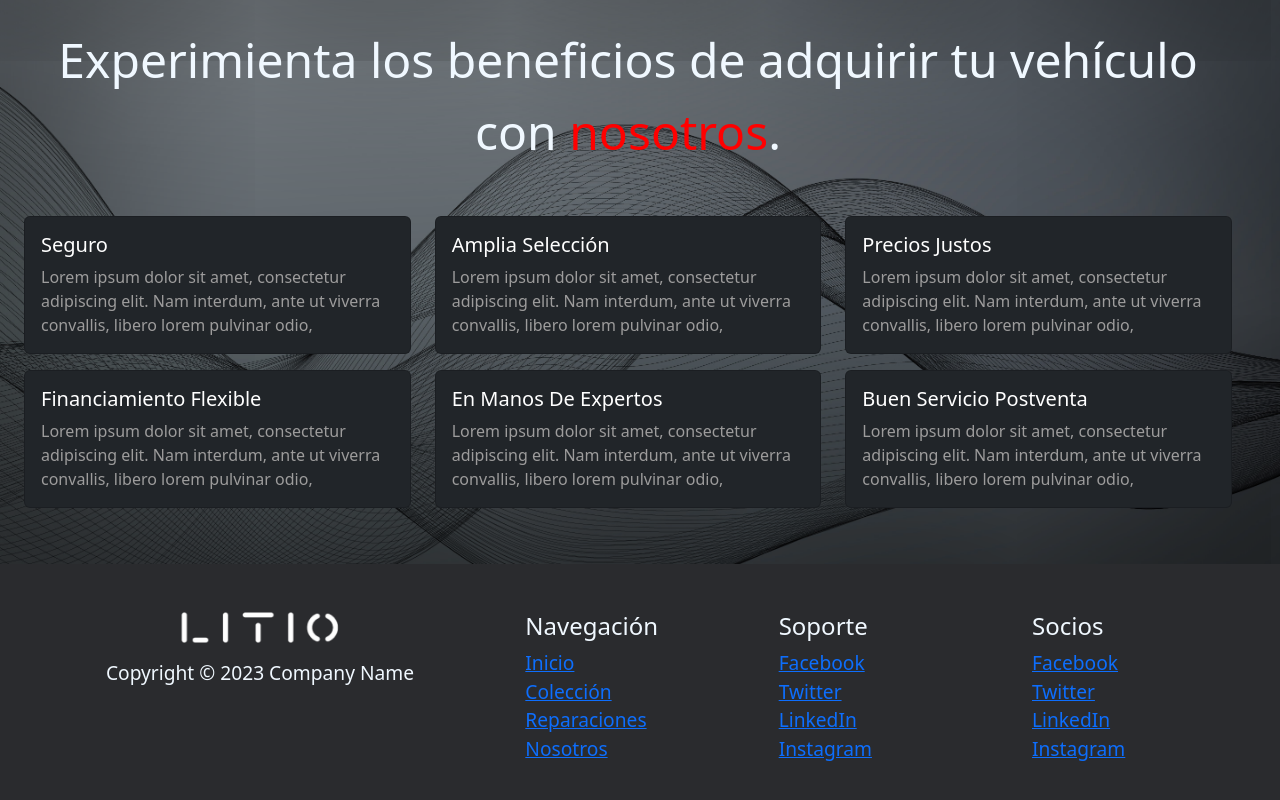
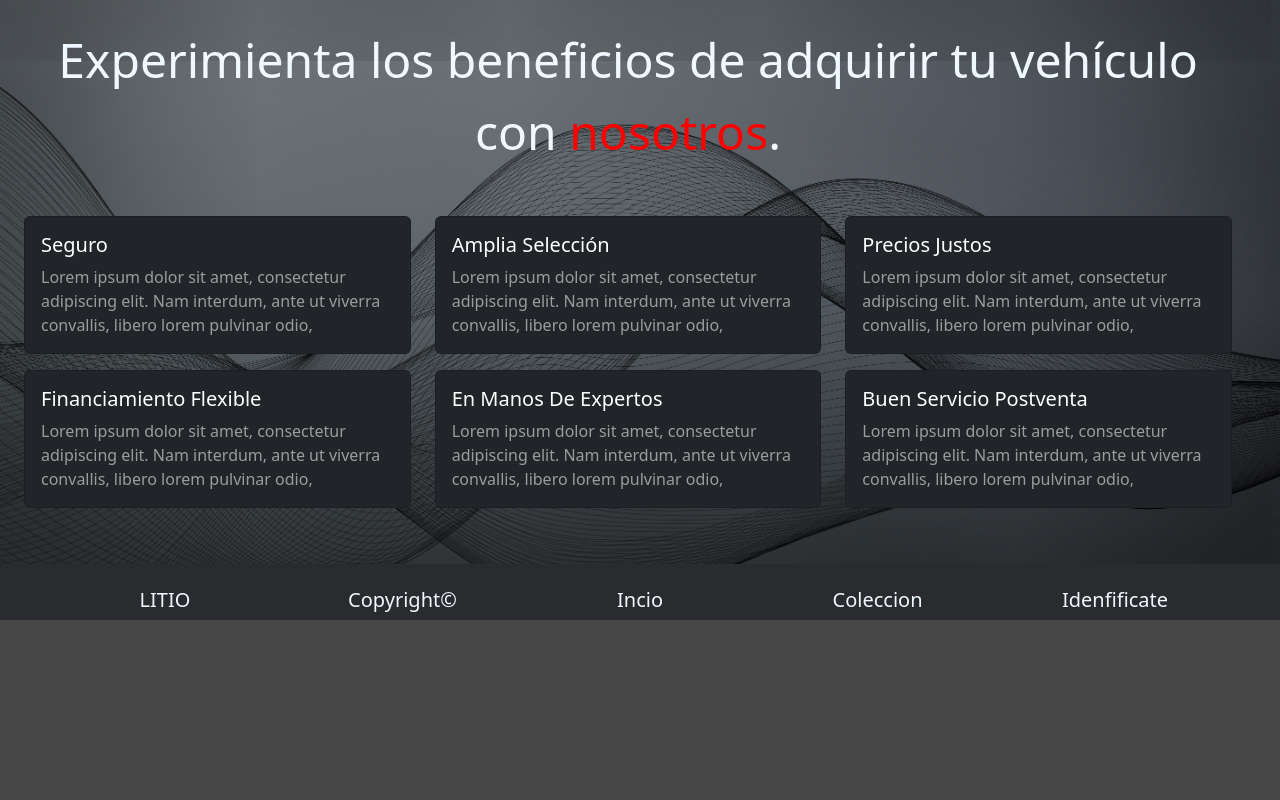
Before and after one commit to Project-Litio/Code, a React (Vite) app in the folder Client/: page / in a window 1280 px wide. Shown: the part 702-1502 px from the top of the page. After the commit the page ends 1322 px from the top, so only its background shows below. Built offline with nearby package versions, Linux system fonts and the light colour scheme; a web font is replaced by a local one.

Commit message:
nav and foo change brayan chimbea mucho

```diff
--- a/Client/src/App.jsx
+++ b/Client/src/App.jsx
@@ -2,6 +2,7 @@
 import './App.css'
 import Navbar from './components/Navbar'
 import Home from './pages/home'
+import Collection from './pages/collection'
 import PreLogin from './pages/prelogin'
 import login from './pages/login'
 
@@ -15,10 +16,10 @@ function App() {
     <div className='bg-dark'>
 
       <Router className='white'>
-      <Navbar />
+
         <Routes >
           <Route path='/' exact Component={Home}></Route>
-          <Route path='/collection' Component={Navbar}></Route>
+          <Route path='/collection' Component={Collection}></Route>
           <Route path='/repair' Component={Navbar}></Route>
           <Route path='/about' Component={Navbar}></Route>
           <Route path='/prelogin' Component={PreLogin}></Route>
--- a/Client/src/components/Footer.jsx
+++ b/Client/src/components/Footer.jsx
@@ -5,39 +5,26 @@ import './style.css'
 const Footer = () => {
   return (
     <div>
-      <footer className="footer ft py-5 ">
+      <footer className="footer ft pt-4 ">
         <div className="container">
-          <div className="row justify-content-between">
-            <div className="col-md-4 col-sm-3 text-center ">
-              <img src={img} alt="Litio" className="img-fluid  mb-3" width={180} />
-              <p className="text-center ft">Copyright &copy; 2023 Company Name</p>
+          <div className="row justify-content-between text-center">
+            <div className="col-md-2 col-sm-2 col-3">
+              <h5>LITIO</h5>
+
             </div>
             <div className="col-lg-2 col-sm-2 col-3">
-              <h4>Navegación</h4>
-              <ul className="list-unstyled">
-                <li><a href="#">Inicio</a></li>
-                <li><a href="#">Colección</a></li>
-                <li><a href="#">Reparaciones</a></li>
-                <li><a href="#">Nosotros</a></li>
-              </ul>
+              <h5>Copyright&copy;  </h5>
             </div>
             <div className="col-lg-2 col-sm-2 col-3">
-              <h4>Soporte</h4>
-              <ul className="list-unstyled">
-                <li><a href="#">Facebook</a></li>
-                <li><a href="#">Twitter</a></li>
-                <li><a href="#">LinkedIn</a></li>
-                <li><a href="#">Instagram</a></li>
-              </ul>
+              <h5>Incio</h5>
+
             </div>
-            <div className="col-lg-2 col-sm-2  col-3">
-              <h4>Socios</h4>
-              <ul className="list-unstyled">
-                <li><a href="#">Facebook</a></li>
-                <li><a href="#">Twitter</a></li>
-                <li><a href="#">LinkedIn</a></li>
-                <li><a href="#">Instagram</a></li>
-              </ul>
+            <div className="col-lg-2 col-sm-2 col-3">
+              <h5>Coleccion</h5>
+            </div>
+            <div className="col-lg-2 col-sm-2  col-0">
+              <h5>Idenfificate</h5>
+
             </div>
           </div>
         </div>
--- a/Client/src/pages/collection.jsx
+++ b/Client/src/pages/collection.jsx
@@ -0,0 +1,14 @@
+import React from 'react'
+import Navbar from '../components/Navbar'
+import Footer from '../components/Footer'
+const Collection = () => {
+  return (
+    <div>
+    <Navbar />
+    <Footer/>
+    </div>
+
+  )
+}
+
+export default Collection
--- a/Client/src/pages/home.jsx
+++ b/Client/src/pages/home.jsx
@@ -1,12 +1,13 @@
 import Hero from '../components/hero'
 import Services from '../components/services'
 import Footer from '../components/Footer'
-
+import Navbar from '../components/Navbar'
 import React from 'react'
 
 const Home = () => {
   return (
     <div>
+      <Navbar />
       <Hero></Hero>
       <Services></Services>
       <Footer></Footer>
```
Also changed, not shown: Client/src/data/cars.json (added, +26 -0 lines).
